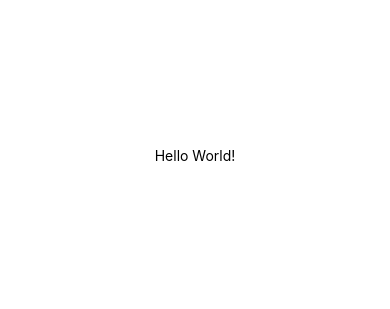
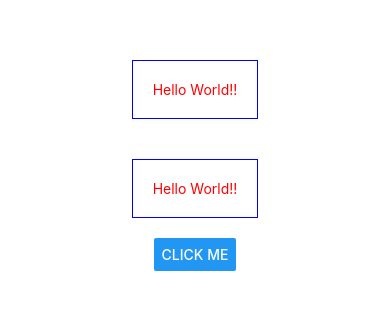
Before and after one commit to chestraxx/react-native-learning, a React Native app in the folder 00RNProject/: screen / in a window 390 px wide. Shown: the part 267-576 px from the top of the page. Built offline with nearby package versions, Linux system fonts and the light colour scheme.

Commit message:
feat: styling & react-native component

```diff
--- a/00RNProject/App.js
+++ b/00RNProject/App.js
@@ -1,11 +1,11 @@
-import { StatusBar } from "expo-status-bar";
-import { StyleSheet, Text, View } from "react-native";
+import { StyleSheet, Text, View, Button } from "react-native";
 
 export default function App() {
   return (
     <View style={styles.container}>
-      <Text>Hello World!</Text>
-      <StatusBar style="auto" />
+      <Text style={styles.text}>Hello World!!</Text>
+      <Text style={styles.text}>Hello World!!</Text>
+      <Button title="Click Me" onPress={() => alert("Button Pressed!")} />
     </View>
   );
 }
@@ -17,4 +17,11 @@ const styles = StyleSheet.create({
     alignItems: "center",
     justifyContent: "center",
   },
+  text: {
+    padding: 20,
+    margin: 20,
+    color: "red",
+    borderColor: "blue",
+    borderWidth: 1,
+  },
 });
```
